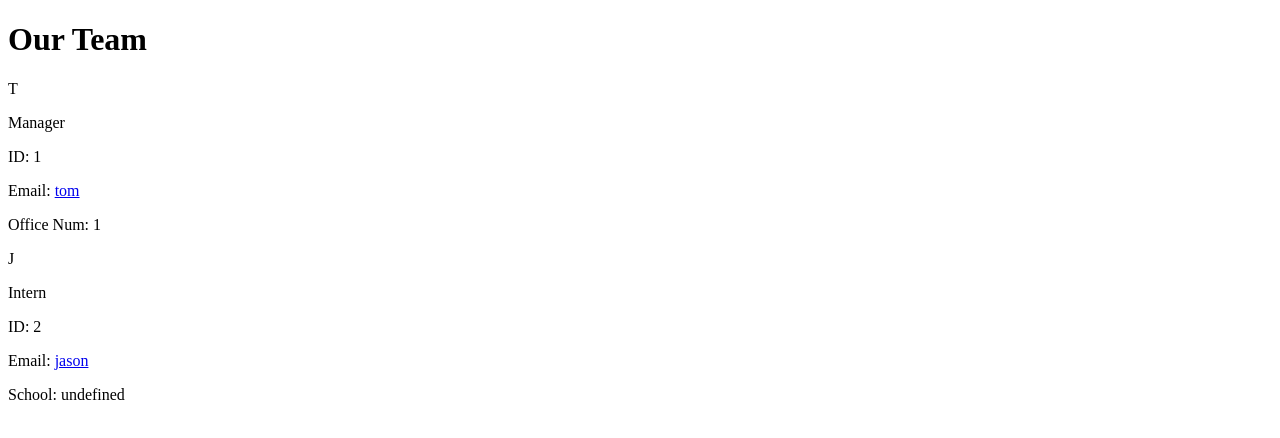
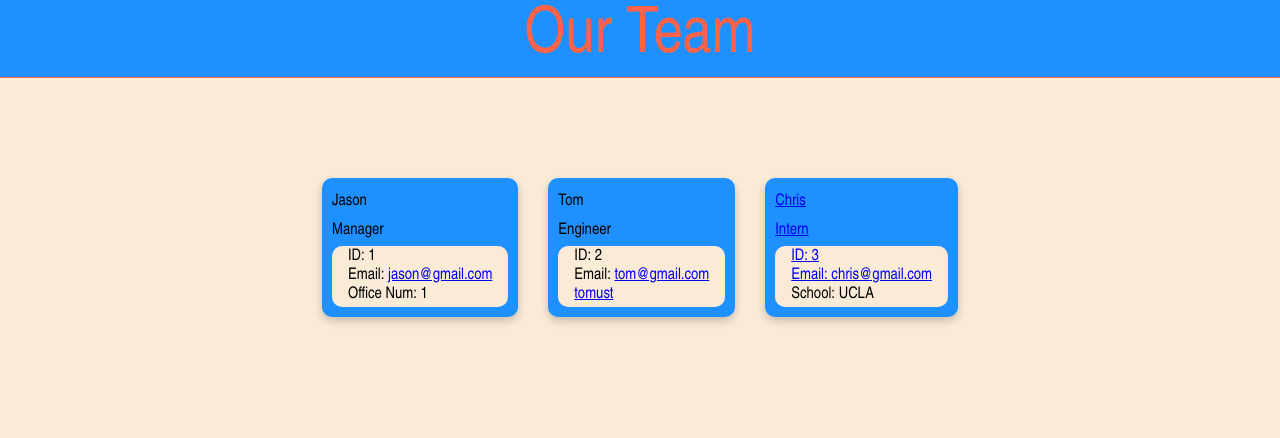
Before and after one commit to cwendland/team-profiler, a website: page public/index.html in a window 1280 px wide. Drawn offline with Linux system fonts and the light colour scheme.

Commit message:
Updated README

```diff
--- a/public/index.html
+++ b/public/index.html
@@ -11,20 +11,28 @@
     <h1 id='title'>Our Team</h1>
     <div class='card-holder'>
                 <div class="card">
-                <p class="name">T</p>
+                <p class="name">Jason</p>
                 <p class="role">Manager</p>
                 <div class="container">
                     <p class="id">ID: 1</p>
-                    <p class="email">Email: <a href="tom">tom</a></p>
+                    <p class="email">Email: <a href="jason@gmail.com">jason@gmail.com</a></p>
                     <p class="office-num">Office Num: 1</p>
                 </div>
             </div>        <div class="card">
-                <p class="name">J</p>
+                <p class="name">Tom</p>
+                <p class="role">Engineer</p>
+                <div class="container">
+                    <p class="id">ID: 2</p>
+                    <p class="email">Email: <a href="tom@gmail.com">tom@gmail.com</a></p>
+                    <p class="github"><a href="https://github.com/tomust">tomust</p>
+                </div>
+            </div>        <div class="card">
+                <p class="name">Chris</p>
                 <p class="role">Intern</p>
                 <div class="container">
-                    <p class="id">ID: 2</p>
-                    <p class="email">Email: <a href="jason">jason</a></p>
-                    <p class="school">School: undefined</p>
+                    <p class="id">ID: 3</p>
+                    <p class="email">Email: <a href="chris@gmail.com">chris@gmail.com</a></p>
+                    <p class="school">School: UCLA</p>
                 </div>
             </div>
     </div>
--- a/public/style.css
+++ b/public/style.css
@@ -0,0 +1,55 @@
+* {
+    font-family: 'Arial Narrow', Impact, sans-serif;
+    margin: 0;
+    font-weight: 100;
+}
+
+body {
+    background-color: antiquewhite;
+}
+
+#title {
+    margin: 0 auto;
+    text-align: center;
+    font-size: 4rem;
+    font-weight: lighter;
+    color: tomato;
+    background: dodgerblue;
+    border-bottom: 1px solid;
+    margin-bottom: 100px;
+}
+
+.card-holder {
+    display: flex;
+    flex-wrap: wrap;
+    justify-content: center;
+}
+
+.card {
+    /* Add shadows to create the "card" effect */
+    max-width: 300px;
+    box-shadow: 0 4px 8px 0 rgba(0,0,0,0.2);
+    transition: 0.3s;
+    display: inline-block;
+    margin: 0 15px;
+    background: dodgerblue;
+    border-radius: 10px;
+    padding: 10px;
+  }
+
+  /* On mouse-over, add a deeper shadow */
+  .card:hover {
+    box-shadow: 0 8px 16px 0 rgba(0,0,0,0.2);
+  }
+
+  /* Add some padding inside the card container */
+  .container {
+    padding: 2px 16px;
+    background: white;
+    border-radius: 10px;
+    background-color: antiquewhite;
+  }
+
+  .name, .role {
+    padding: 5px 0;
+  }
```
Also changed, not shown: README.md, lib/PageBuilder.js.
